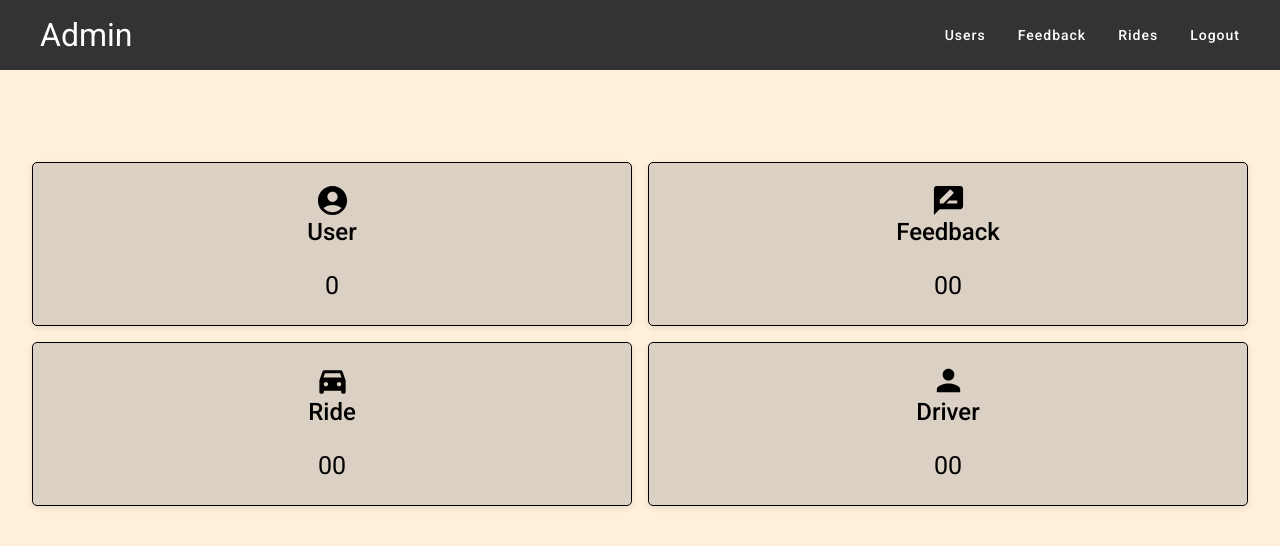
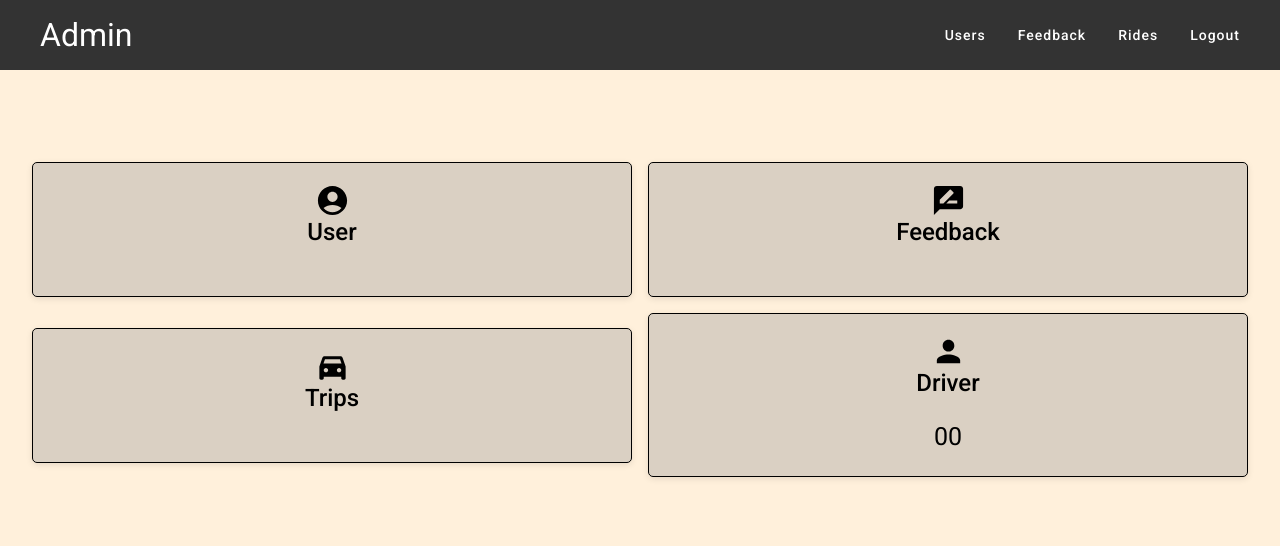
Before and after one commit to nikkosalas/web, a React (Create React App) app in the folder admin/: page /dashboard in a window 1280 px wide. Shown: the top 546 px of the page. Built offline with nearby package versions, Linux system fonts and the light colour scheme.

Commit message:
fk react bro di japon ma display ang count sa card

```diff
--- a/admin/src/App.js
+++ b/admin/src/App.js
@@ -14,7 +14,7 @@ import Rides from "./pages/Rides";
 function App() {
   const [currentForm, setCurrentForm] = useState("login");
   const [key, setKey] = useState(""); // Key for CSSTransition
-  const [userCount, setUserCount] = useState(0);
+
   const toggleForm = (formName) => {
     setCurrentForm(formName);
     setKey(new Date().getTime()); // Change the key for CSSTransition
@@ -28,7 +28,7 @@ function App() {
             <Route
               exact path="/" element={ currentForm === "login" ? ( <Login onFormSwitch={toggleForm} /> ) : (<Register onFormSwitch={toggleForm} /> ) }
             />
-            <Route exact path="/dashboard" element={<Dashboard userCount={userCount} />} />
+            <Route exact path="/dashboard" element={<Dashboard  />} />
             <Route exact path="/feedback" element={<Feedback />} />
             <Route exact path="/users" element={<Users />} />
             <Route exact path="/driver" element={<Driver />} />
--- a/admin/src/Dashboard.js
+++ b/admin/src/Dashboard.js
@@ -7,12 +7,13 @@ import RateReviewIcon from '@mui/icons-material/RateReview';
 import DirectionsCarFilledIcon from '@mui/icons-material/DirectionsCarFilled';
 import PersonIcon from '@mui/icons-material/Person';
 
-
-const Dashboard = ({ userCount }) => { // Receive userCount as a prop
+const Dashboard = ({ userCount, feedbackCount, tripCount }) => {
   const location = useLocation();
   const isDashboardPath = location.pathname === '/dashboard';
 
-  console.log('userCount in Dashboard:', userCount);
+  console.log('Received userCount:', userCount);
+  console.log('Received feedbackCount:', feedbackCount);
+  console.log('Received tripCount:', tripCount);
 
   return (
     <div>
@@ -46,13 +47,13 @@ const Dashboard = ({ userCount }) => { // Receive userCount as a prop
       <div className='card'>
       <RateReviewIcon fontSize="large" />
         <h2 className='feedback'>Feedback</h2>
-        <p>00</p>
+        <p>{feedbackCount}</p>
       </div>
 
       <div className='card'>
       <DirectionsCarFilledIcon fontSize="large" />
-        <h2 className='ride'>Ride</h2>
-        <p>00</p>
+        <h2 className='ride'>Trips</h2>
+        <p>{tripCount}</p> {/* Display the tripCount */}
       </div>
 
       <div className='card'>
--- a/admin/src/pages/Feedback.js
+++ b/admin/src/pages/Feedback.js
@@ -5,6 +5,7 @@ import { collection, getDocs, doc, deleteDoc } from 'firebase/firestore'; // Imp
 
 export default function Feedback() {
   const [feedbacks, setFeedbacks] = useState([]);
+  const [feedbackCount, setFeedbackCount] = useState(0); // State to hold feedback count
 
   useEffect(() => {
     // Function to fetch feedback data from Firestore
@@ -17,6 +18,8 @@ export default function Feedback() {
           ...doc.data(),
         }));
         setFeedbacks(feedbackData);
+        // Update feedback count
+        setFeedbackCount(feedbackData.length);
       } catch (error) {
         console.error('Error fetching feedback data:', error);
       }
@@ -32,6 +35,8 @@ export default function Feedback() {
       await deleteDoc(feedbackDoc);
       // Remove the deleted feedback from the feedbacks state
       setFeedbacks((prevFeedbacks) => prevFeedbacks.filter((feedback) => feedback.id !== id));
+      // Update feedback count after deletion
+      setFeedbackCount((prevCount) => prevCount - 1);
     } catch (error) {
       console.error('Error deleting feedback:', error);
     }
@@ -39,7 +44,7 @@ export default function Feedback() {
 
   return (
     <div>
-      <Dashboard />
+      <Dashboard feedbackCount={feedbackCount} />
       <h1>Feedback</h1>
       <div className="table-container">
         <table border="1">
--- a/admin/src/pages/Rides.js
+++ b/admin/src/pages/Rides.js
@@ -1,10 +1,11 @@
 import React, { useState, useEffect } from 'react';
 import Dashboard from "../Dashboard";
-import { firestore } from '../firebase'; // Import the Firestore instance
-import { collection, getDocs, doc, deleteDoc } from 'firebase/firestore'; // Import Firestore functions
+import { firestore } from '../firebase';
+import { collection, getDocs, doc, deleteDoc } from 'firebase/firestore';
 
 export default function Trips() {
   const [trips, setTrips] = useState([]); // State to hold trip data
+  const [tripCount, setTripCount] = useState(0); // State to hold trip count
 
   useEffect(() => {
     // Function to fetch trip data from Firestore
@@ -17,6 +18,9 @@ export default function Trips() {
           ...doc.data(),
         }));
         setTrips(tripData);
+
+        // Update the trip count
+        setTripCount(tripData.length);
       } catch (error) {
         console.error('Error fetching trip data:', error);
       }
@@ -31,6 +35,9 @@ export default function Trips() {
       await deleteDoc(tripDoc); // Delete the document
       // Remove the deleted trip from the state
       setTrips((prevTrips) => prevTrips.filter((trip) => trip.id !== id));
+
+      // Update the trip count after deletion
+      setTripCount((prevCount) => prevCount - 1);
     } catch (error) {
       console.error('Error deleting trip:', error);
     }
@@ -38,7 +45,7 @@ export default function Trips() {
 
   return (
     <div>
-      <Dashboard />
+      <Dashboard tripCount={tripCount} /> {/* Pass tripCount as a prop */}
       <h1>Trips</h1>
       <div className="table-container">
         <table border="1">
```
Also changed, not shown: admin/src/design.css (line endings or trailing spaces).
